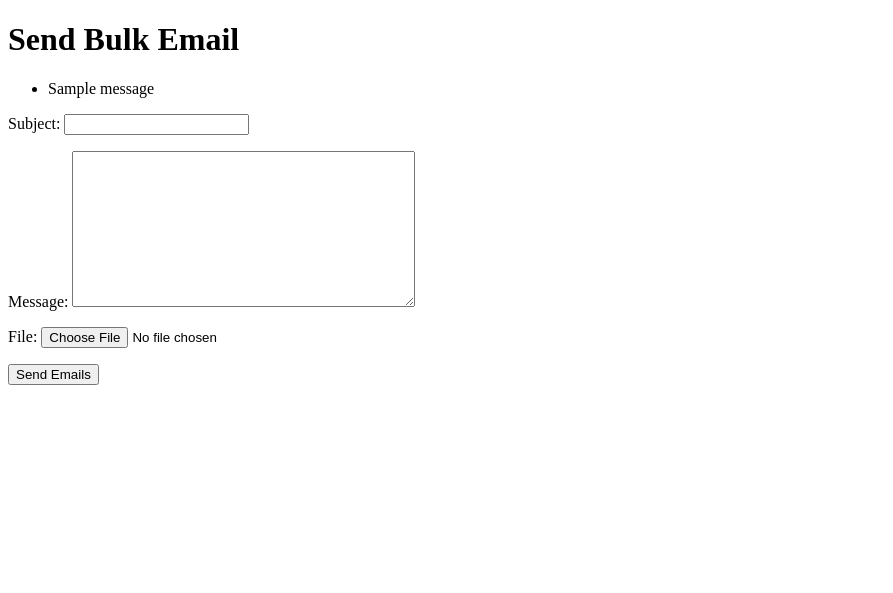
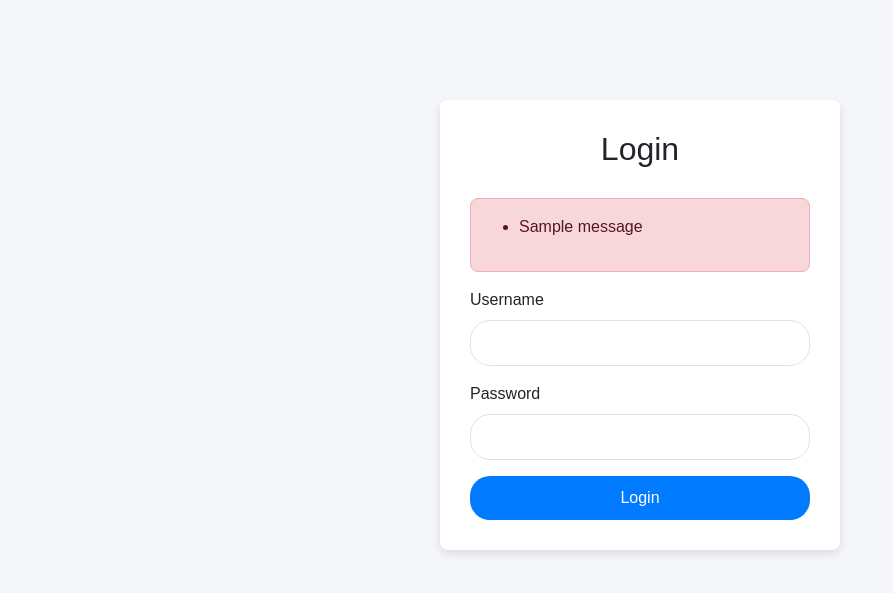
Before and after one commit to mharshil009/Django-Email, a Django app: page / in a window 1280 px wide. Shown: the top 593 px of the page, without its empty margins (0-893 px from the left). Run offline with Django 5.2, Linux system fonts and the light colour scheme; tables that the repository leaves empty hold one stand-in row (values such as "Sample post"); one stand-in notice (Sample message) is shown.

Commit message:
UI Changed, Login functionality added

```diff
--- a/email_sender_project/email_sender_app/forms.py
+++ b/email_sender_project/email_sender_app/forms.py
@@ -4,3 +4,7 @@
     subject = forms.CharField(max_length=255)
     message = forms.CharField(widget=forms.Textarea)
     file = forms.FileField()
+
+class LoginForm(forms.Form):
+    username = forms.CharField(max_length=100)
+    password = forms.CharField(widget=forms.PasswordInput)
--- a/email_sender_project/email_sender_app/templates/email_sender_app/index.html
+++ b/email_sender_project/email_sender_app/templates/email_sender_app/index.html
@@ -1,4 +1,4 @@
-<!DOCTYPE html>
+<!-- <!DOCTYPE html>
 <html>
 <head>
     <title>Bulk Email Sender</title>
@@ -20,4 +20,175 @@
         <button type="submit">Send Emails</button>
     </form>
 </body>
+</html> -->
+
+<!DOCTYPE html>
+<html lang="en">
+<head>
+    <meta charset="UTF-8">
+    <title>Bulk Email Sender</title>
+    <style>
+        body {
+            font-family: 'Segoe UI', Tahoma, Geneva, Verdana, sans-serif;
+            background-color: #f4f6f8;
+            margin: 0;
+            padding: 0;
+            position: relative;
+        }
+
+        .container {
+            max-width: 600px;
+            margin: 50px auto;
+            background-color: #fff;
+            padding: 30px 40px;
+            border-radius: 8px;
+            box-shadow: 0 4px 20px rgba(0,0,0,0.1);
+            position: relative;
+        }
+
+        h1 {
+            text-align: center;
+            color: #333;
+            margin-bottom: 30px;
+        }
+
+        form {
+            display: flex;
+            flex-direction: column;
+        }
+
+        button {
+            background-color: #007bff;
+            color: white;
+            border: none;
+            padding: 12px;
+            border-radius: 4px;
+            font-size: 16px;
+            cursor: pointer;
+            margin-top: 15px;
+            transition: background-color 0.3s ease;
+        }
+
+        button:disabled {
+            background-color: #ccc;
+            cursor: not-allowed;
+        }
+
+        button:hover:not(:disabled) {
+            background-color: #0056b3;
+        }
+
+        ul {
+            list-style: none;
+            padding: 0;
+            background-color: #e0f7e9;
+            border: 1px solid #a5d6a7;
+            border-radius: 4px;
+            margin-bottom: 20px;
+        }
+
+        li {
+            padding: 10px;
+            color: #2e7d32;
+        }
+
+        input[type="text"],
+        input[type="file"],
+        textarea {
+            width: 100%;
+            padding: 10px;
+            margin-top: 5px;
+            margin-bottom: 15px;
+            border: 1px solid #ccc;
+            border-radius: 4px;
+            resize: vertical;
+        }
+
+        /* Loader styles */
+        .loader-wrapper {
+            display: none;
+            position: fixed;
+            top: 0;
+            left: 0;
+            height: 100%;
+            width: 100%;
+            background: rgba(255, 255, 255, 0.8);
+            z-index: 9999;
+            justify-content: center;
+            align-items: center;
+        }
+
+        .loader {
+            border: 6px solid #f3f3f3;
+            border-top: 6px solid #007bff;
+            border-radius: 50%;
+            width: 50px;
+            height: 50px;
+            animation: spin 1s linear infinite;
+        }
+
+        @keyframes spin {
+            0% { transform: rotate(0deg); }
+            100% { transform: rotate(360deg); }
+        }
+
+        /* Logout Button */
+        .logout-btn {
+            position: absolute;
+            top: 20px;
+            right: 20px;
+            background-color: #dc3545;
+            color: white;
+            padding: 10px 15px;
+            font-size: 14px;
+            border: none;
+            border-radius: 4px;
+            cursor: pointer;
+            transition: background-color 0.3s ease;
+        }
+
+        .logout-btn:hover {
+            background-color: #c82333;
+        }
+
+    </style>
+</head>
+<body>
+    <!-- Loader Wrapper -->
+    <div class="loader-wrapper" id="loader">
+        <div class="loader"></div>
+    </div>
+
+    <!-- Logout Button -->
+    <form method="POST" action="{% url 'logout' %}">
+        {% csrf_token %}
+        <button type="submit" class="logout-btn">Logout</button>
+    </form>
+
+    <!-- Main Content -->
+    <div class="container">
+        <h1>Send Bulk Email</h1>
+
+        {% if messages %}
+            <ul>
+            {% for message in messages %}
+                <li>{{ message }}</li>
+            {% endfor %}
+            </ul>
+        {% endif %}
+
+        <form method="post" enctype="multipart/form-data" onsubmit="showLoader()">
+            {% csrf_token %}
+            {{ form.as_p }}
+            <button type="submit" id="submitBtn">Send Emails</button>
+        </form>
+    </div>
+
+    <script>
+        function showLoader() {
+            document.getElementById("loader").style.display = "flex";
+            document.getElementById("submitBtn").disabled = true;
+        }
+    </script>
+</body>
 </html>
--- /dev/null
+++ b/email_sender_project/email_sender_app/templates/email_sender_app/login.html
@@ -0,0 +1,95 @@
+<!DOCTYPE html>
+<html lang="en">
+<head>
+    <meta charset="UTF-8">
+    <meta name="viewport" content="width=device-width, initial-scale=1.0">
+    <title>Login</title>
+    <!-- Link to Bootstrap CSS -->
+    <link href="https://cdn.jsdelivr.net/npm/bootstrap@5.3.0-alpha1/dist/css/bootstrap.min.css" rel="stylesheet">
+
+    <style>
+        /* Additional styling for centering the form and giving it a modern look */
+        body {
+            background-color: #f4f6f9;
+            font-family: Arial, sans-serif;
+        }
+
+        .login-container {
+            max-width: 400px;
+            margin: 100px auto;
+            background-color: #fff;
+            padding: 30px;
+            border-radius: 8px;
+            box-shadow: 0 4px 8px rgba(0, 0, 0, 0.1);
+        }
+
+        .login-container h2 {
+            text-align: center;
+            margin-bottom: 30px;
+        }
+
+        .form-control {
+            border-radius: 20px;
+            padding: 10px;
+        }
+
+        .btn-login {
+            border-radius: 20px;
+            padding: 10px;
+            width: 100%;
+            background-color: #007bff;
+            color: white;
+            border: none;
+        }
+
+        .btn-login:hover {
+            background-color: #0056b3;
+        }
+
+        .alert {
+            border-radius: 8px;
+        }
+    </style>
+</head>
+<body>
+
+<div class="login-container">
+    <h2>Login</h2>
+    <form method="POST">
+        {% csrf_token %}
+
+        <!-- Display messages -->
+        {% if messages %}
+            <div class="alert alert-danger">
+                <ul>
+                    {% for message in messages %}
+                        <li>{{ message }}</li>
+                    {% endfor %}
+                </ul>
+            </div>
+        {% endif %}
+
+        <!-- Username Field -->
+        <div class="mb-3">
+            <label for="username" class="form-label">Username</label>
+            <!-- Manually add the Bootstrap class to the form field -->
+            <input type="text" name="username" id="username" class="form-control" value="{{ form.username.value|default:'' }}" required>
+        </div>
+
+        <!-- Password Field -->
+        <div class="mb-3">
+            <label for="password" class="form-label">Password</label>
+            <!-- Manually add the Bootstrap class to the form field -->
+            <input type="password" name="password" id="password" class="form-control" value="{{ form.password.value|default:'' }}" required>
+        </div>
+
+        <!-- Submit Button -->
+        <button type="submit" class="btn-login">Login</button>
+    </form>
+</div>
+
+<!-- Bootstrap JS and Popper (for dropdowns or tooltips) -->
+<script src="https://cdn.jsdelivr.net/npm/@popperjs/core@2.11.6/dist/umd/popper.min.js"></script>
+<script src="https://cdn.jsdelivr.net/npm/bootstrap@5.3.0-alpha1/dist/js/bootstrap.min.js"></script>
+</body>
+</html>
--- a/email_sender_project/email_sender_app/urls.py
+++ b/email_sender_project/email_sender_app/urls.py
@@ -2,5 +2,7 @@
 from . import views
 
 urlpatterns = [
-    path('', views.index, name='index'),
+    path('', views.login_view, name='login'),
+    path('emailer', views.index, name='index'),
+    path('logout/', views.logout_view, name='logout'),
 ]
--- a/email_sender_project/email_sender_app/views.py
+++ b/email_sender_project/email_sender_app/views.py
@@ -1,9 +1,14 @@
-from django.shortcuts import render
-from .forms import EmailForm
+from django.shortcuts import redirect, render
+from .forms import EmailForm, LoginForm
 from .utils import parse_excel, send_bulk_email
 from django.contrib import messages
 
 def index(request):
+
+    if 'username' not in request.session:
+        messages.error(request, "You must be logged in to access this page.")
+        return redirect('login')  # Redirect to the login page if not logged in
+
     if request.method == 'POST':
         form = EmailForm(request.POST, request.FILES)
         if form.is_valid():
@@ -20,3 +25,34 @@
     else:
         form = EmailForm()
     return render(request, 'email_sender_app/index.html', {'form': form})
+
+# Fixed login credentials
+FIXED_USERNAME = "admin"
+FIXED_PASSWORD = "Tech@123"
+
+def login_view(request):
+    if request.method == "POST":
+        form = LoginForm(request.POST)
+        if form.is_valid():
+            username = form.cleaned_data['username']
+            password = form.cleaned_data['password']
+
+            # Check if the entered credentials match the fixed ones
+            if username == FIXED_USERNAME and password == FIXED_PASSWORD:
+                # Create a user session (login)
+                request.session['username'] = username
+                messages.success(request, "Login successful!")
+                return redirect('index')  # Redirect to a home page or any page
+            else:
+                messages.error(request, "Invalid credentials.")
+    else:
+        form = LoginForm()
+
+    return render(request, 'email_sender_app/login.html', {'form': form})
+
+def logout_view(request):
+    # Clear the user session to log them out
+    if 'username' in request.session:
+        del request.session['username']
+        messages.success(request, "You have been logged out successfully.")
+    return redirect('login')  # Redirect to the login page after logout
```
Also changed, not shown: email_sender_project/db.sqlite3.
